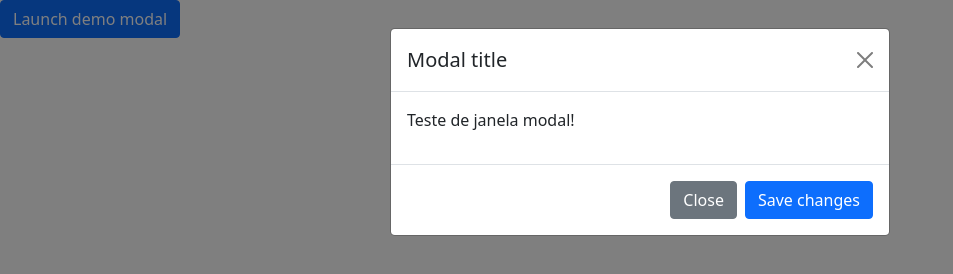
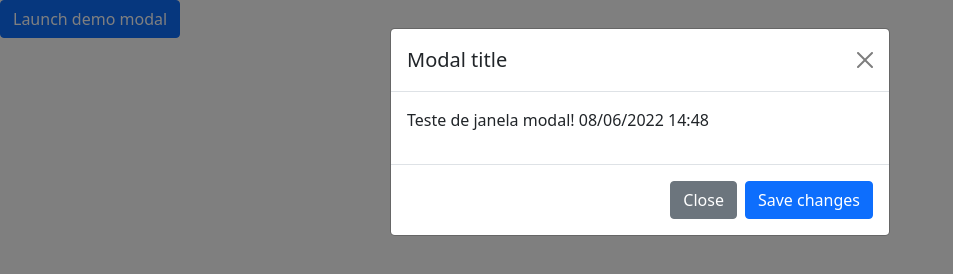
Before and after one commit to paulovsantos/aulagithub, a plain HTML site: page index.html in a window 1280 px wide. Both pictures are taken after a click on the button "Launch demo modal". Shown: the whole page, without its empty margins (0-953 px from the left). Drawn offline with nearby package versions, Linux system fonts and the light colour scheme.

Commit message:
Update body modal

```diff
--- a/index.html
+++ b/index.html
@@ -24,6 +24,7 @@
         <div class="modal-body">
           <p>
             Teste de janela modal!
+            08/06/2022 14:48
           </p>
         </div>
         <div class="modal-footer">
```
